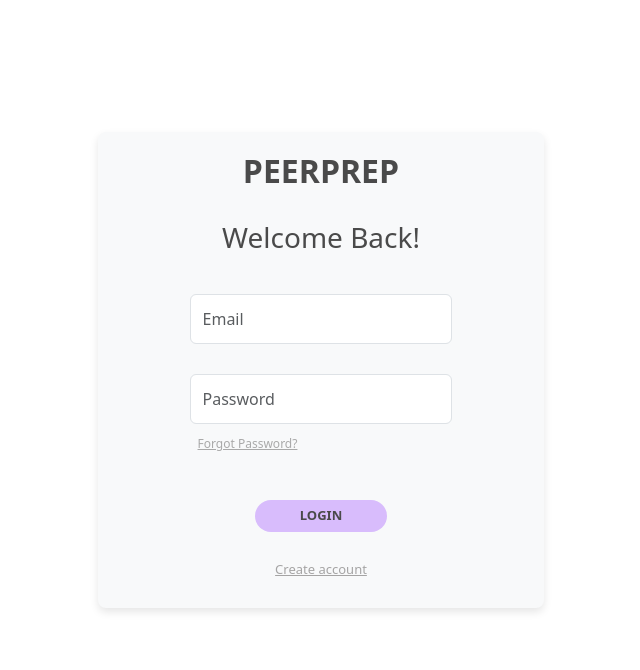
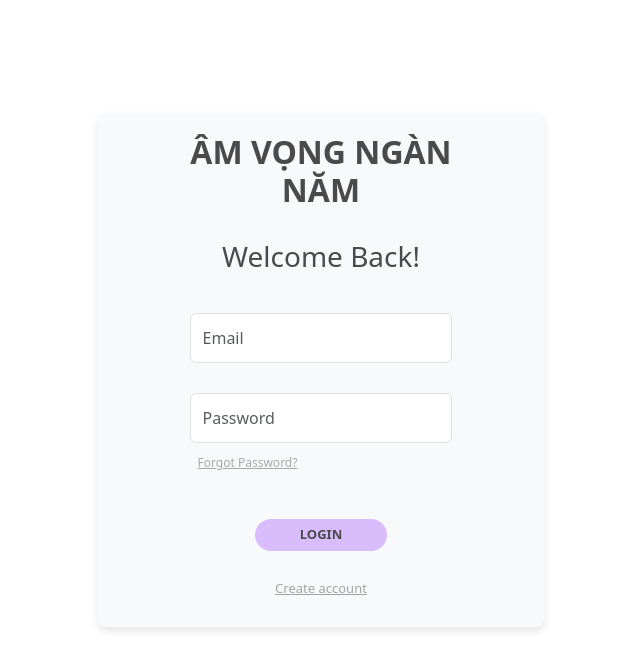
Before and after one commit to DanLinhHuynh-Niwashi/AmVongNganNam-Admin, a React (Create React App) app in the folder frontend/: page /login in a window 1280 px wide. Shown: the top 670 px of the page, without its empty margins (319-959 px from the left). Built offline with nearby package versions, Linux system fonts and the light colour scheme; no server answers.

Commit message:
fix naming bug

```diff
--- a/frontend/src/components/Login.js
+++ b/frontend/src/components/Login.js
@@ -88,7 +88,7 @@ function Login() {
         <Container className="login-container">
           <Row className="justify-content-center">
             <Col md={8} className="text-center">
-              <h2 style={{ color: '#4A4A4A', fontWeight: 'bold', marginBottom: '30px' }}>PEERPREP</h2>
+              <h2 style={{ color: '#4A4A4A', fontWeight: 'bold', marginBottom: '30px' }}>ÂM VỌNG NGÀN NĂM</h2>
               <h3 style={{ color: '#4A4A4A', marginBottom: '40px' }}>Welcome Back!</h3>
               <Form onSubmit={handleSubmit}>
                 <Form.Group controlId="email" style={{ marginBottom: '30px' }}>
```
Also changed, not shown: 1 other file (tests, documents, lock files or other folders).
